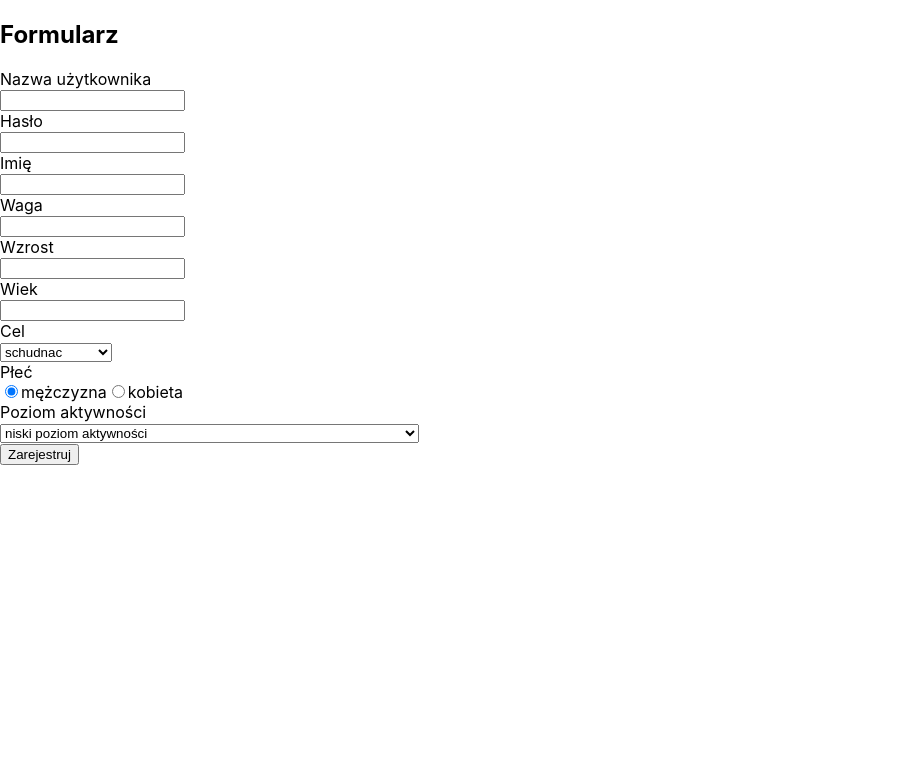
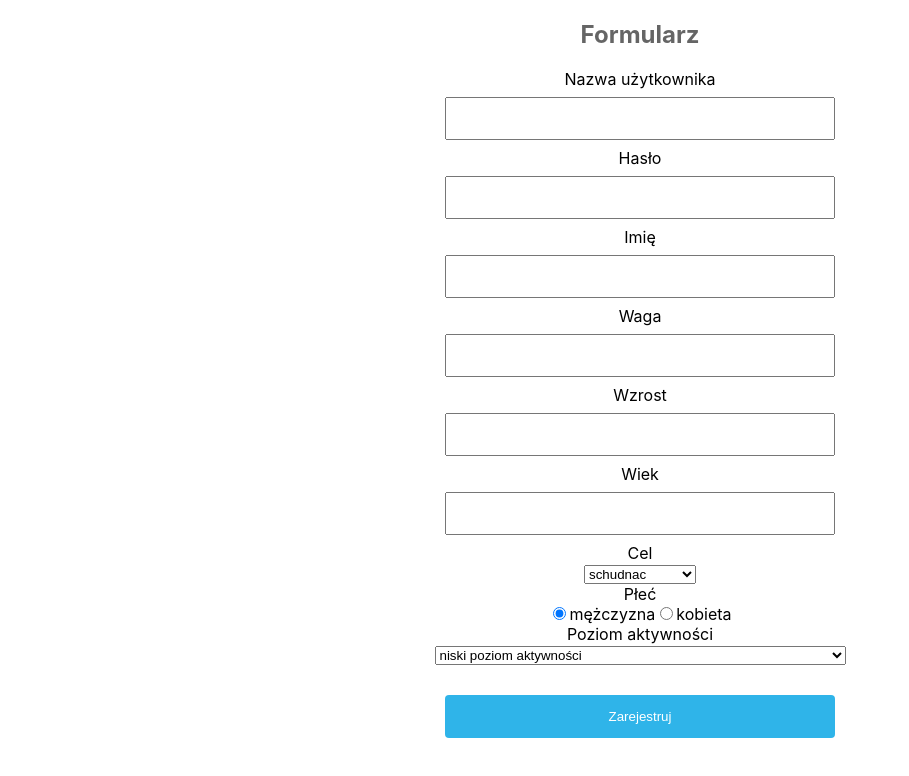
Before and after one commit to Apaapek/react_projekt, a React (Create React App) app: page / in a window 1280 px wide. Both pictures are taken after a click on the link "Rejestracja". Shown: the top 776 px of the page, without its empty margins (0-909 px from the left). Built offline with nearby package versions, Linux system fonts and the light colour scheme.

Commit message:
naprawienie walidatorów

```diff
--- a/src/components/FormField.js
+++ b/src/components/FormField.js
@@ -2,7 +2,7 @@ import React from 'react';
 
 const FormField = ({ label, name, value, onChange, error }) => {
   return (
-    <div>
+    <div className="formInput">
       <label htmlFor={name}>{label}</label><br />
       <input
         type="text"
--- /dev/null
+++ b/src/components/Validator.js
@@ -0,0 +1,65 @@
+export const validateUsername = (username) => {
+    if (username.length >= 2 && /[a-zA-Z]/.test(username)) {
+        return '';
+    }
+    return 'Nazwa użytkownika musi posiadać minimum 2 znaki, w tym jedną literę';
+};
+
+export const validateName = (name) => {
+    if (name.length >= 3 && /^[A-Z][a-zA-Z]+$/.test(name)) {
+        return '';
+    }
+    return 'Imię musi posiadać przynajmniej trzy znaki, zaczynać się z wielkiej litery oraz zawierać tylko litery';
+};
+
+export const validatePassword = (password) => {
+    if (/^(?=.*[A-Z])(?=.*[0-9])(?=.*[!@#$%^&*]).{8,}$/.test(password)) {
+        return '';
+    }
+    return "Haslo musi skladać sie przynajmniej z 8 znaków i zawierać przynajmniej jedną wielką literę, jedną cyfrę i jeden znak specjalny.";
+};
+
+export const validateWeight = (weight) => {
+    if (weight >= 30 && weight <= 120) {
+        return '';
+    }
+
+    return 'Podaj wagę w zakresie 30-120kg';
+};
+
+export const validateHeight = (height) => {
+    if (height >= 130 && height <= 250) {
+        return '';
+    }
+
+    return 'Podaj wzrost w zakresie 130-250cm';
+}
+
+export const validateAge = (age) => {
+    if (age >= 12 && age <= 80) {
+        return '';
+    }
+
+    return 'Podaj wiek w zakresie 12-80 lat';
+}
+
+export const validateGoal = (goal) => {
+    if (goal) {
+        return '';
+    }
+    return 'Musisz wybrać cel';
+}
+
+export const validateGender = (gender) => {
+    if (gender) {
+        return '';
+    }
+    return 'Musisz wybrać płeć';
+}
+
+export const validateActivityLevel = (activity_level) => {
+    if (activity_level) {
+        return '';
+    }
+    return 'Musisz wybrać poziom aktywności fizycznej';
+}
--- /dev/null
+++ b/src/components/register/FormComponent.css
@@ -0,0 +1,26 @@
+input.ng-invalid.ng-touched{
+    border: red 1px solid;
+  }
+  .form {
+    text-align: center;
+  }
+  h2 {
+    color: black;
+    opacity: .6;
+  }
+  input[type=text ], input[type=password] {
+    width: 390px;
+    padding: 12px 20px;
+    margin: 8px 0;
+    box-sizing: border-box;
+  }
+  input[type=submit] {
+    width: 390px;
+    background-color: #2fb4e9;
+    color: white;
+    padding: 14px 20px;
+    margin: 30px 0;
+    border: none;
+    border-radius: 4px;
+    cursor: pointer;
+  }
--- a/src/components/register/FormComponent.js
+++ b/src/components/register/FormComponent.js
@@ -3,7 +3,8 @@ import { useDispatch } from 'react-redux';
 import { useNavigate } from 'react-router-dom';
 import { register } from '../../redux/authActions';
 import FormField from '../FormField';
-
+import { validateUsername, validateName, validatePassword, validateWeight, validateAge, validateHeight, validateGoal, validateGender, validateActivityLevel } from '../Validator';
+import "./FormComponent.css";
 const FormComponent = () => {
   const navigation = useNavigate();
   const dispatch = useDispatch();
@@ -22,9 +23,22 @@ const FormComponent = () => {
 
   const passwordPattern = /^(?=.*[A-Z])(?=.*[0-9])(?=.*[!@#$%^&*])[A-Za-z0-9!@#$%^&*]{8,30}$/;
 
+  const [errors, setErrors] = useState({});
+
   const validateForm = () => {
-    // Add your form validation logic here
-    return true;
+    const newErrors = {};
+    newErrors.username = validateUsername(formData.username);
+    newErrors.name = validateName(formData.name);
+    newErrors.password = validatePassword(formData.password);
+    newErrors.weight = validateWeight(formData.weight);
+    newErrors.height = validateHeight(formData.height);
+    newErrors.age = validateAge(formData.age);
+    newErrors.goal = validateGoal(formData.goal);
+    newErrors.gender = validateGender(formData.gender);
+    newErrors.activity_level = validateActivityLevel(formData.activity_level);
+
+    setErrors(newErrors);
+    return Object.values(newErrors).every(err => err === '');
   };
 
   const onSubmit = async (e) => {
@@ -64,7 +78,7 @@ const FormComponent = () => {
           name="username"
           value={formData.username}
           onChange={handleChange}
-          error={isSubmitted && !formData.username ? 'Nazwa użytkownika jest wymagana' : null}
+          error={isSubmitted && errors.username}
         />
 
         <FormField
@@ -73,11 +87,7 @@ const FormComponent = () => {
           value={formData.password}
           onChange={handleChange}
           error={
-            isSubmitted &&
-            !formData.password
-              ? 'Hasło powinno mieć długość od 8 do 30 znaków oraz zawierać przynajmniej 1 wielką literę, 1 cyfrę oraz 1 znak specjalny'
-              : null
-          }
+            isSubmitted && errors.password}
         />
 
         <FormField
@@ -85,7 +95,7 @@ const FormComponent = () => {
           name="name"
           value={formData.name}
           onChange={handleChange}
-          error={isSubmitted && !formData.name ? 'Imię jest wymagane' : null}
+          error={isSubmitted && errors.name}
         />
 
         <FormField
@@ -93,7 +103,7 @@ const FormComponent = () => {
           name="weight"
           value={formData.weight}
           onChange={handleChange}
-          error={isSubmitted && !formData.weight ? 'Waga jest wymagana' : null}
+          error={isSubmitted && errors.weight}
         />
 
         <FormField
@@ -101,7 +111,7 @@ const FormComponent = () => {
           name="height"
           value={formData.height}
           onChange={handleChange}
-          error={isSubmitted && !formData.height ? 'Wzrost jest wymagany' : null}
+          error={isSubmitted && errors.height}
         />
 
         <FormField
@@ -109,7 +119,7 @@ const FormComponent = () => {
           name="age"
           value={formData.age}
           onChange={handleChange}
-          error={isSubmitted && !formData.age ? 'Wiek jest wymagany' : null}
+          error={isSubmitted && errors.age}
         />
 
         <label htmlFor="goal">Cel</label><br />
@@ -162,10 +172,10 @@ const FormComponent = () => {
           onChange={handleChange}
         >
           <option value="niski">niski poziom aktywności</option>
-          <option value="lekki">lekki poziom aktywności -> 1-3 treningi/tydzień</option>
-          <option value="umiarkowany">umiarkowany poziom aktywności -> 3-5 treningów/tydzień</option>
-          <option value="wysoki">wysoki poziom aktywności -> 6-7 treningów/tydzień</option>
-          <option value="ultra">najwyższy poziom aktywności -> 2 treningi/dzień lub praca fizyczna</option>
+          <option value="lekki">lekki poziom aktywności - 1-3 treningi/tydzień</option>
+          <option value="umiarkowany">umiarkowany poziom aktywności - 3-5 treningów/tydzień</option>
+          <option value="wysoki">wysoki poziom aktywności - 6-7 treningów/tydzień</option>
+          <option value="ultra">najwyższy poziom aktywności - 2 treningi/dzień lub praca fizyczna</option>
         </select>
         {isSubmitted && !formData.activity_level && (
           <div style={{ color: 'red' }}>Musisz wybrać poziom aktywności</div>
@@ -174,9 +184,9 @@ const FormComponent = () => {
         <br />
 
         <input type="submit" value="Zarejestruj" id="btn" />
-        {isSubmitted && !validateForm() && (
-          <div style={{ color: 'red' }}>Poprawnie uzupełnij wszystkie pola</div>
-        )}
+        {isSubmitted && Object.values(errors).some(error => error) && (
+  <div style={{ color: 'red' }}>Poprawnie uzupełnij wszystkie pola</div>
+)}
       </form>
     </div>
   );
```
